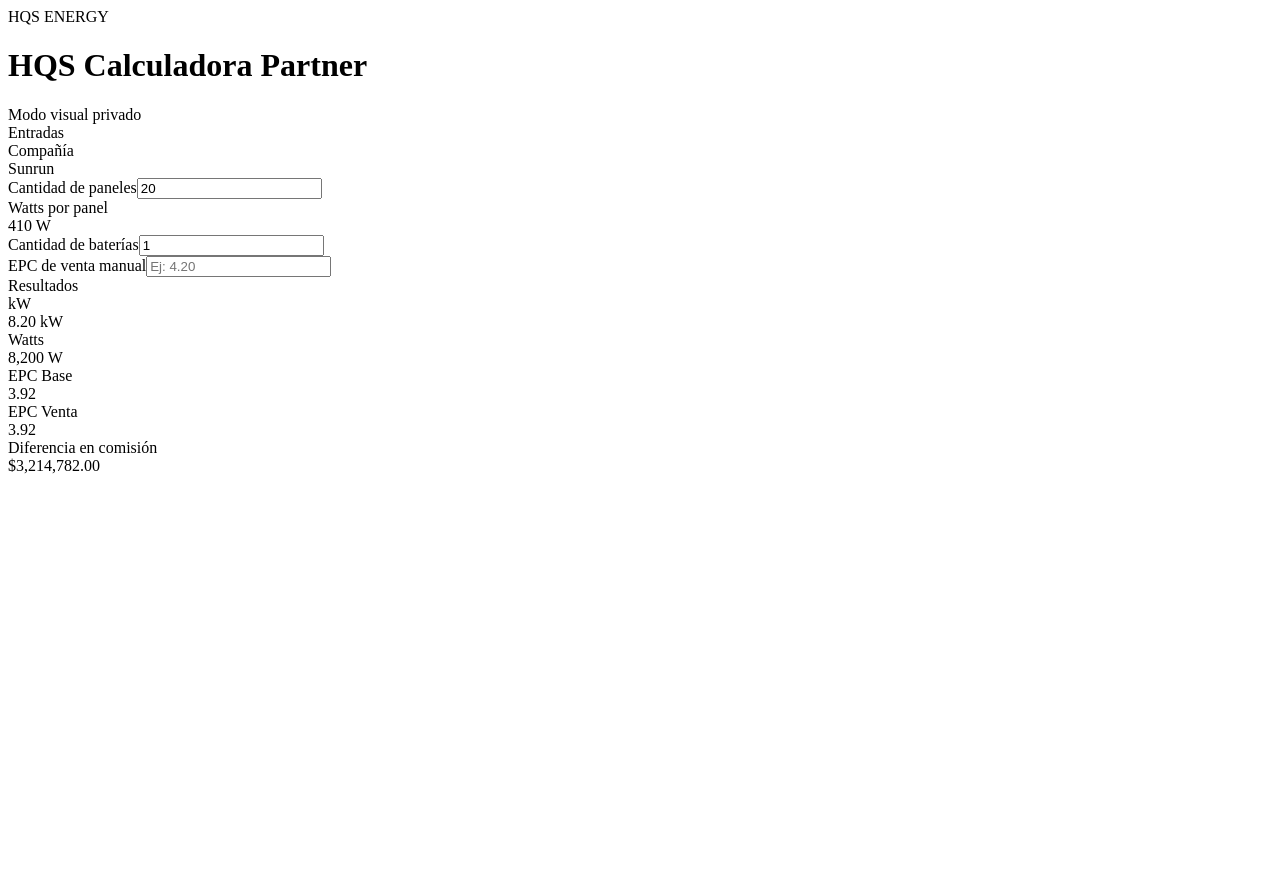
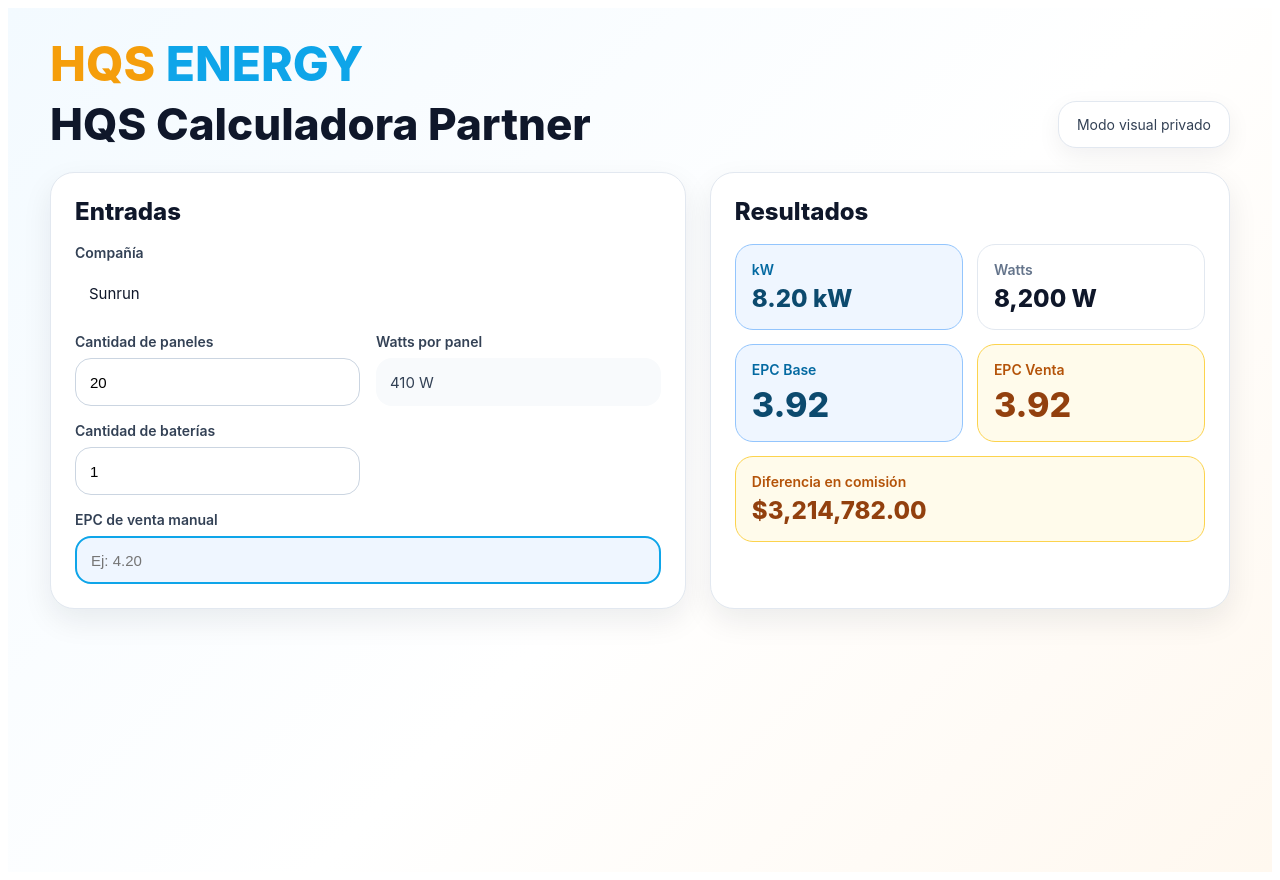
Before and after one commit to vicvazq30-eng/hqs-calculadora-partner, a Next.js app: page / in a window 1280 px wide. Before the commit the page ends 800 px from the top, so only its background shows below. Built offline with nearby package versions, Linux system fonts and the light colour scheme.

Commit message:
Update page.tsx

```diff
--- a/app/page.tsx
+++ b/app/page.tsx
@@ -2,8 +2,8 @@
 import React, { useMemo, useState } from "react";
 
 const WATTS_PER_PANEL = 410;
-const EPC_RATE = 2.4; // nuevo EPC base
-const BATTERY_PRICE = 12500; // todas iguales
+const EPC_RATE = 2.4;
+const BATTERY_PRICE = 12500;
 
 const ROLE_RATES = {
   trainee: 0.06,
@@ -13,36 +13,26 @@ const ROLE_RATES = {
   partner: 0.14,
 };
 
-const ROLE_LABELS = {
-  trainee: "Trainee",
-  consultor: "Consultor",
-  lider: "Líder",
-  gerente: "Gerente",
-  partner: "Partner",
-};
+const fmtMoney = (n: number) =>
+  new Intl.NumberFormat("es-PR", { style: "currency", currency: "USD" }).format(Number.isFinite(n) ? n : 0);
 
-const fmtMoney = (n) =>
-  new Intl.NumberFormat("es-PR", { style: "currency", currency: "USD" }).format(Number.isFinite(n) ? n : 0);
-const fmtNum = (n, d = 2) =>
-  new Intl.NumberFormat("es-PR", { minimumFractionDigits: d, maximumFractionDigits: d }).format(Number.isFinite(n) ? n : 0);
-const fmtEpc = (n) => {
+const fmtNum = (n: number, d = 2) =>
+  new Intl.NumberFormat("es-PR", {
+    minimumFractionDigits: d,
+    maximumFractionDigits: d,
+  }).format(Number.isFinite(n) ? n : 0);
+
+const fmtEpc = (n: number) => {
   if (!Number.isFinite(n)) return "0.00";
-  const fixed = n.toFixed(2).replace('.', '');
-  return `${fixed[0]}.${fixed.slice(1,3)}`;
+  const fixed = n.toFixed(2).replace(".", "");
+  return `${fixed[0]}.${fixed.slice(1, 3)}`;
 };
 
 export default function HQSCalculadoraPartner() {
   const [panels, setPanels] = useState(20);
   const [batteries, setBatteries] = useState(1);
-  const [role, setRole] = useState("consultor");
+  const [role] = useState<keyof typeof ROLE_RATES>("consultor");
   const [saleEpc, setSaleEpc] = useState(0);
-  const [c1, setC1] = useState(800);
-  const [c2, setC2] = useState(950);
-  const [c3, setC3] = useState(900);
-
-  const avg = (Number(c1) + Number(c2) + Number(c3)) / 3 || 0;
-  const panelProductionMonthly = 5986 / 12 / 10;
-  const panelsNeeded = avg > 0 ? avg / panelProductionMonthly : 0;
 
   const data = useMemo(() => {
     const p = Number(panels) || 0;
@@ -68,69 +58,95 @@ export default function HQSCalculadoraPartner() {
     return {
       watts,
       kw,
-      total,
       epc,
-      commission,
       saleEpc: saleEpcFinal,
-      saleTotal,
-      saleCommission,
       extraCommission,
     };
   }, [panels, batteries, role, saleEpc]);
 
   return (
-    <main className="min-h-screen bg-gradient-to-br from-sky-50 via-white to-amber-50 p-6 md:p-10">
-      <div className="mx-auto max-w-6xl space-y-6">
-        <div className="flex flex-col gap-3 md:flex-row md:items-end md:justify-between">
+    <main
+      style={{
+        minHeight: "100vh",
+        background: "linear-gradient(135deg, #f3faff 0%, #ffffff 55%, #fff8ef 100%)",
+        padding: "32px 20px",
+        fontFamily:
+          'Inter, ui-sans-serif, system-ui, -apple-system, BlinkMacSystemFont, "Segoe UI", sans-serif',
+        color: "#0f172a",
+      }}
+    >
+      <div style={{ maxWidth: 1180, margin: "0 auto" }}>
+        <div
+          style={{
+            display: "flex",
+            justifyContent: "space-between",
+            alignItems: "flex-end",
+            gap: 20,
+            flexWrap: "wrap",
+            marginBottom: 24,
+          }}
+        >
           <div>
-            <div className="mb-4 flex justify-center md:justify-start">
-              <div className="text-4xl font-bold tracking-wide md:text-5xl">
-                <span className="text-amber-500">HQS</span>{" "}
-                <span className="text-sky-500">ENERGY</span>
-              </div>
+            <div style={{ fontSize: 48, fontWeight: 800, marginBottom: 12, lineHeight: 1 }}>
+              <span style={{ color: "#f59e0b" }}>HQS</span>{" "}
+              <span style={{ color: "#0ea5e9" }}>ENERGY</span>
             </div>
-            <h1 className="text-3xl font-bold tracking-tight">HQS Calculadora Partner</h1>
+            <h1 style={{ margin: 0, fontSize: 44, fontWeight: 800, lineHeight: 1.1 }}>
+              HQS Calculadora Partner
+            </h1>
           </div>
 
-          <div className="flex items-center gap-2 rounded-2xl border bg-white px-4 py-3 shadow-sm">
-            <span className="text-sm text-slate-700">Modo visual privado</span>
+          <div
+            style={{
+              background: "#ffffff",
+              border: "1px solid #e2e8f0",
+              borderRadius: 18,
+              padding: "14px 18px",
+              boxShadow: "0 8px 24px rgba(15,23,42,0.06)",
+              fontSize: 14,
+              color: "#334155",
+            }}
+          >
+            Modo visual privado
           </div>
         </div>
 
-        <div className="grid gap-6 lg:grid-cols-[1.1fr_0.9fr]">
-          <section className="rounded-3xl bg-white p-6 shadow-lg border border-sky-100">
-            <div className="mb-5 text-xl font-semibold">Entradas</div>
-            <div className="grid gap-5 md:grid-cols-2">
+        <div
+          style={{
+            display: "grid",
+            gridTemplateColumns: "minmax(320px, 1.1fr) minmax(320px, 0.9fr)",
+            gap: 24,
+          }}
+        >
+          <section style={cardStyle}>
+            <div style={sectionTitle}>Entradas</div>
+            <div style={grid2}>
               <StaticField label="Compañía" value="Sunrun" full />
-
               <NumberField label="Cantidad de paneles" value={panels} onChange={setPanels} />
-
               <StaticField label="Watts por panel" value="410 W" muted />
-
               <NumberField label="Cantidad de baterías" value={batteries} onChange={setBatteries} />
-
-
-
-              <NumberField label="EPC de venta manual" value={saleEpc} onChange={setSaleEpc} full step="0.01" placeholder="Ej: 4.20" highlight emptyZero />
-
+              <NumberField
+                label="EPC de venta manual"
+                value={saleEpc}
+                onChange={setSaleEpc}
+                full
+                step="0.01"
+                placeholder="Ej: 4.20"
+                highlight
+                emptyZero
+              />
             </div>
           </section>
 
-          <section className="rounded-3xl bg-white p-6 shadow-lg border border-sky-100">
-            <div className="mb-5 text-xl font-semibold">Resultados</div>
-            <div className="space-y-4">
-              <div className="grid grid-cols-2 gap-3">
-                <Metric title="kW" value={`${fmtNum(data.kw)} kW`} color="sky" />
-                <Metric title="Watts" value={`${fmtNum(data.watts, 0)} W`} color="slate" />
-                <Metric title="EPC Base" value={fmtEpc(data.epc)} color="sky" big />
-                <Metric title="EPC Venta" value={fmtEpc(data.saleEpc)} color="amber" big />
-                <Metric title="Diferencia en comisión" value={fmtMoney(data.extraCommission)} color="amber" />
-              </div>
-
-
-
-
-                  </div>
+          <section style={cardStyle}>
+            <div style={sectionTitle}>Resultados</div>
+            <div style={{ display: "grid", gridTemplateColumns: "1fr 1fr", gap: 14 }}>
+              <Metric title="kW" value={`${fmtNum(data.kw)} kW`} tone="sky" />
+              <Metric title="Watts" value={`${fmtNum(data.watts, 0)} W`} tone="neutral" />
+              <Metric title="EPC Base" value={fmtEpc(data.epc)} tone="sky" big />
+              <Metric title="EPC Venta" value={fmtEpc(data.saleEpc)} tone="amber" big />
+              <Metric title="Diferencia en comisión" value={fmtMoney(data.extraCommission)} tone="amber" full />
+            </div>
           </section>
         </div>
       </div>
@@ -138,51 +154,165 @@ export default function HQSCalculadoraPartner() {
   );
 }
 
-function NumberField({ label, value, onChange, full = false, step = "1", placeholder = "", highlight = false, emptyZero = false }) {
+function NumberField({
+  label,
+  value,
+  onChange,
+  full = false,
+  step = "1",
+  placeholder = "",
+  highlight = false,
+  emptyZero = false,
+}: {
+  label: string;
+  value: number;
+  onChange: (value: number) => void;
+  full?: boolean;
+  step?: string;
+  placeholder?: string;
+  highlight?: boolean;
+  emptyZero?: boolean;
+}) {
   const displayValue = emptyZero && Number(value) === 0 ? "" : value;
 
   return (
-    <div className={`space-y-2 ${full ? "md:col-span-2" : ""}`}>
-      <label className="text-sm font-medium text-slate-700">{label}</label>
+    <div style={{ ...fieldWrap, gridColumn: full ? "1 / -1" : undefined }}>
+      <label style={labelStyle}>{label}</label>
       <input
         type="number"
         step={step}
         value={displayValue}
         placeholder={placeholder}
         onChange={(e) => onChange(Number(e.target.value))}
-        className={[
-          "h-12 w-full rounded-2xl border px-4 text-sm outline-none",
-          highlight ? "border-2 border-sky-500 bg-sky-50 focus:border-sky-600" : "bg-white focus:border-slate-400",
-        ].join(" ")}
+        style={{
+          ...inputStyle,
+          border: highlight ? "2px solid #0ea5e9" : "1px solid #cbd5e1",
+          background: highlight ? "#eff6ff" : "#ffffff",
+        }}
       />
     </div>
   );
 }
 
-function StaticField({ label, value, full = false, muted = false }) {
+function StaticField({
+  label,
+  value,
+  full = false,
+  muted = false,
+}: {
+  label: string;
+  value: string;
+  full?: boolean;
+  muted?: boolean;
+}) {
   return (
-    <div className={`space-y-2 ${full ? "md:col-span-2" : ""}`}>
-      <div className="text-sm font-medium text-slate-700">{label}</div>
-      <div className={`flex h-12 items-center rounded-2xl border px-4 text-sm ${muted ? "bg-slate-100 text-slate-700" : "bg-white text-slate-900"}`}>
+    <div style={{ ...fieldWrap, gridColumn: full ? "1 / -1" : undefined }}>
+      <div style={labelStyle}>{label}</div>
+      <div
+        style={{
+          ...inputStyle,
+          display: "flex",
+          alignItems: "center",
+          background: muted ? "#f8fafc" : "#ffffff",
+          color: muted ? "#334155" : "#0f172a",
+        }}
+      >
         {value}
       </div>
     </div>
   );
 }
 
-function Metric({ title, value, color = "slate", big = false }) {
-  const colors = {
-    slate: "bg-white text-slate-900 border-slate-200",
-    sky: "bg-sky-50 text-sky-900 border-sky-300",
-    amber: "bg-amber-50 text-amber-900 border-amber-300",
+function Metric({
+  title,
+  value,
+  tone = "neutral",
+  big = false,
+  full = false,
+}: {
+  title: string;
+  value: string;
+  tone?: "neutral" | "sky" | "amber";
+  big?: boolean;
+  full?: boolean;
+}) {
+  const toneStyles = {
+    neutral: {
+      background: "#ffffff",
+      border: "1px solid #e2e8f0",
+      title: "#64748b",
+      value: "#0f172a",
+    },
+    sky: {
+      background: "#eff6ff",
+      border: "1px solid #93c5fd",
+      title: "#0369a1",
+      value: "#0c4a6e",
+    },
+    amber: {
+      background: "#fffbeb",
+      border: "1px solid #fcd34d",
+      title: "#b45309",
+      value: "#92400e",
+    },
   };
 
+  const s = toneStyles[tone];
+
   return (
-    <div className={`rounded-2xl border p-4 ${colors[color]}`}>
-      <div className="text-sm opacity-70">{title}</div>
-      <div className={`mt-1 font-semibold ${big ? "text-3xl" : "text-xl"}`}>
-        {value}
-      </div>
+    <div
+      style={{
+        gridColumn: full ? "1 / -1" : undefined,
+        borderRadius: 18,
+        padding: 16,
+        background: s.background,
+        border: s.border,
+      }}
+    >
+      <div style={{ fontSize: 14, color: s.title, marginBottom: 6, fontWeight: 600 }}>{title}</div>
+      <div style={{ fontSize: big ? 34 : 24, fontWeight: 800, color: s.value }}>{value}</div>
     </div>
   );
 }
+
+const cardStyle: React.CSSProperties = {
+  background: "#ffffff",
+  borderRadius: 24,
+  padding: 24,
+  boxShadow: "0 12px 30px rgba(15,23,42,0.08)",
+  border: "1px solid #e2e8f0",
+};
+
+const sectionTitle: React.CSSProperties = {
+  fontSize: 24,
+  fontWeight: 800,
+  marginBottom: 18,
+};
+
+const grid2: React.CSSProperties = {
+  display: "grid",
+  gridTemplateColumns: "1fr 1fr",
+  gap: 16,
+};
+
+const fieldWrap: React.CSSProperties = {
+  display: "flex",
+  flexDirection: "column",
+  gap: 8,
+};
+
+const labelStyle: React.CSSProperties = {
+  fontSize: 14,
+  fontWeight: 600,
+  color: "#334155",
+};
+
+const inputStyle: React.CSSProperties = {
+  height: 48,
+  width: "100%",
+  borderRadius: 16,
+  padding: "0 14px",
+  fontSize: 15,
+  outline: "none",
+  boxSizing: "border-box",
+};
```
